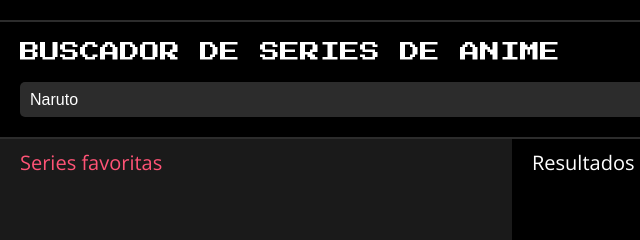
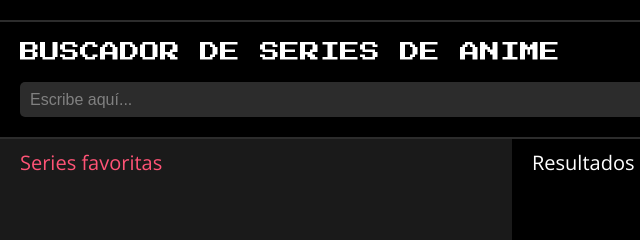
Before and after one commit to Adalab/modulo-2-evaluacion-final-icoliz, a website: page src/html/index.html in a window 1280 px wide. Shown: the top 240 px of the page, 0-640 px from the left. Drawn offline with nearby package versions, Linux system fonts and the light colour scheme; files that its build step writes are made by us from their sources.

Commit message:
remove Naruto as default value

```diff
--- a/src/html/partials/form.html
+++ b/src/html/partials/form.html
@@ -4,7 +4,6 @@
       type="text"
       class="js_input form__input"
       placeholder="Escribe aquí..."
-      value="Naruto"
     />
     <button class="js_searchBtn form__search">Buscar</button>
     <button class="js_resetBtn form__reset">Reset</button>
```
